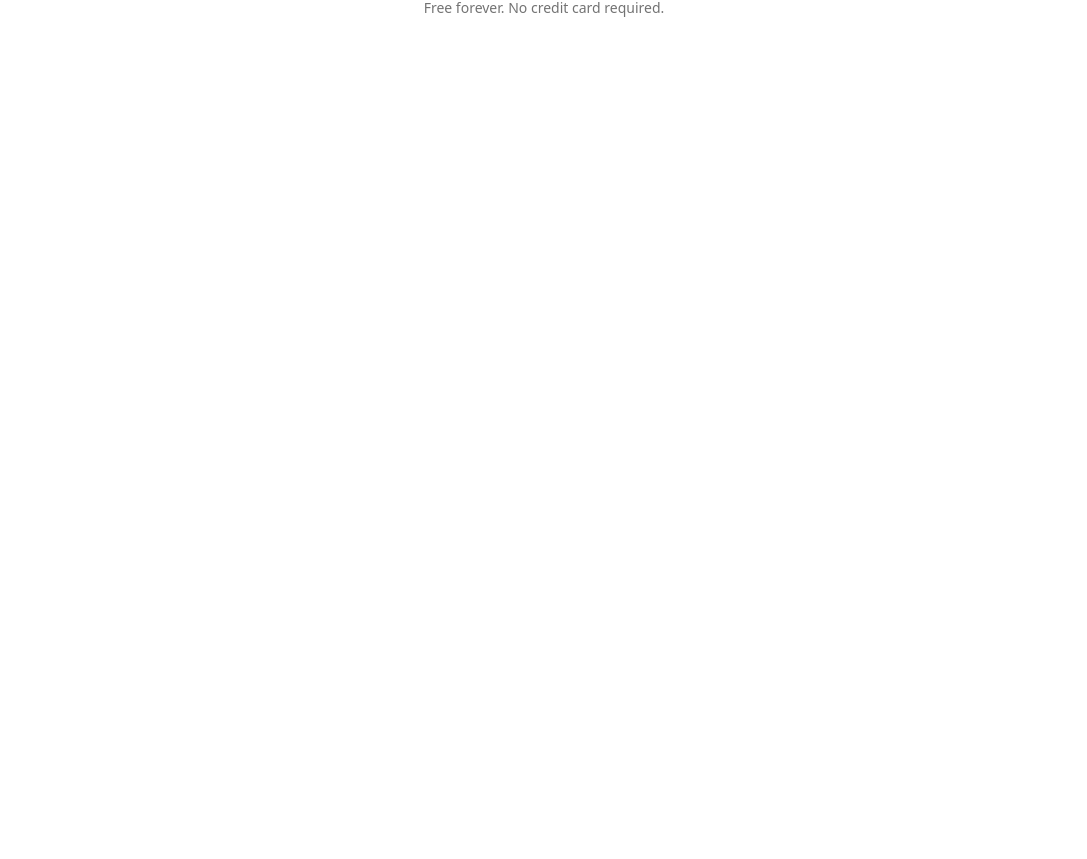
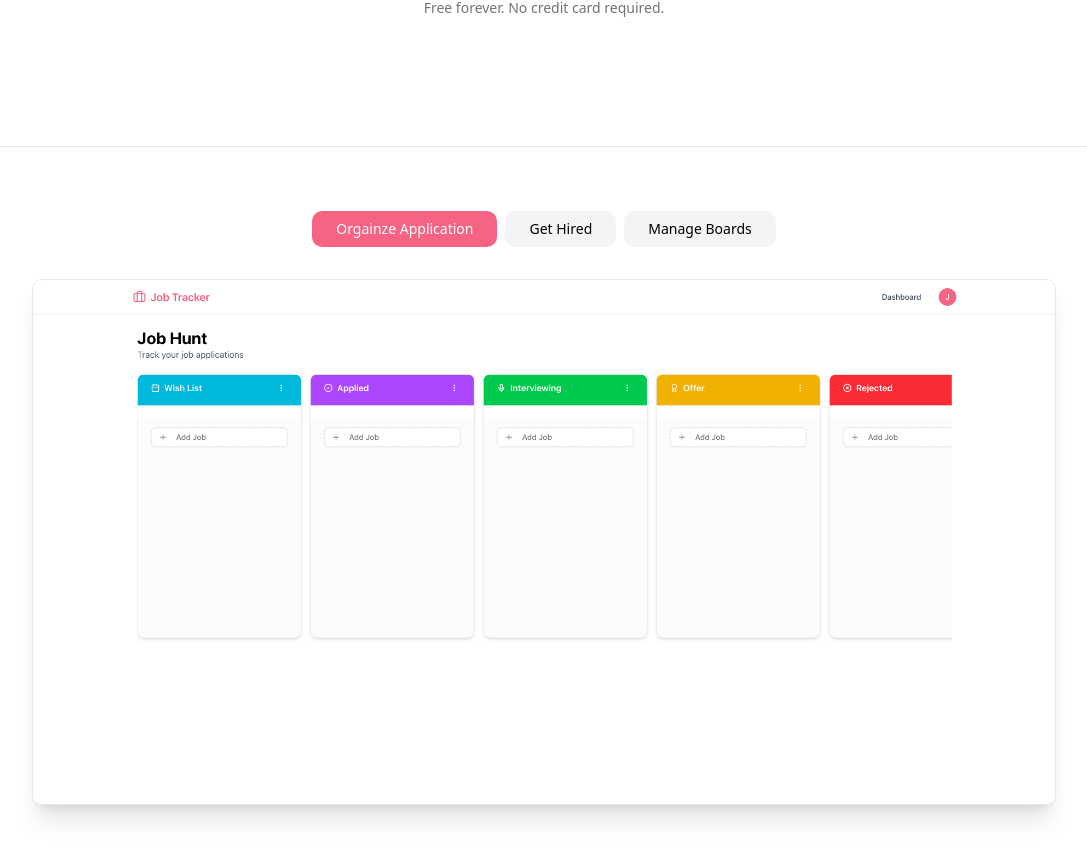
Before and after one commit to JASSIM-ALHUMAID/Training-Application-Tracker, a Next.js app: page / in a window 1280 px wide. Shown: the part 471-1330 px from the top of the page, without its empty margins (96-1183 px from the left). Before the commit the page ends 865 px from the top, so only its background shows below. Built offline with nearby package versions, Linux system fonts and the light colour scheme.

Commit message:
adding hero image CSR section

```diff
--- a/src/app/page.tsx
+++ b/src/app/page.tsx
@@ -1,6 +1,7 @@
 import { Button } from "@/components/ui/button";
 import { ArrowRight } from "lucide-react";
 import Link from "next/link";
+import HeroImages from "@/components/HeroImages";
 
 const Home = () => {
   return (
@@ -27,6 +28,9 @@ const Home = () => {
             </div>
           </div>
         </section>
+
+        {/* hero images */}
+        <HeroImages />
       </main>
     </div>
   );
--- /dev/null
+++ b/src/components/HeroImages.tsx
@@ -0,0 +1,66 @@
+"use client";
+import { Button } from "@/components/ui/button";
+import Image from "next/image";
+import { useState } from "react";
+
+const HeroImages = () => {
+  const [activeImage, setActiveImage] = useState("orgainze"); // orgainze, getHired, manageBoards
+  return (
+    <section className="border-t bg-white py-16">
+      <div className="container mx-auto px-4">
+        <div className="mx-auto max-w-6xl">
+          {/* navigation buttons */}
+          <div className="flex gap-2 justify-center mb-8">
+            <Button
+              onClick={() => setActiveImage("orgainze")}
+              className={`rounded-lg px-6 py-3 text-sm font-medium transition-colors ${activeImage === "orgainze" ? "bg-primary text-white" : "bg-gray-100 text-black hover:bg-gray-200"} `}
+            >
+              Orgainze Application
+            </Button>
+            <Button
+              onClick={() => setActiveImage("getHired")}
+              className={`rounded-lg px-6 py-3 text-sm font-medium transition-colors ${activeImage === "getHired" ? "bg-primary text-white" : "bg-gray-100 text-black hover:bg-gray-200"} `}
+            >
+              Get Hired
+            </Button>
+            <Button
+              onClick={() => setActiveImage("manageBoards")}
+              className={`rounded-lg px-6 py-3 text-sm font-medium transition-colors ${activeImage === "manageBoards" ? "bg-primary text-white" : "bg-gray-100 text-black hover:bg-gray-200"} `}
+            >
+              Manage Boards
+            </Button>
+          </div>
+
+          <div className="relative mx-auto max-w-5xl overflow-hidden rounded-lg border border-gray-200 shadow-xl">
+            {activeImage === "orgainze" && (
+              <Image
+                src="/hero-images/hero1.png"
+                alt="Orgainze Application"
+                width={1200}
+                height={800}
+              />
+            )}
+            {activeImage === "getHired" && (
+              <Image
+                src="/hero-images/hero2.png"
+                alt="Get Hired"
+                width={1200}
+                height={800}
+              />
+            )}
+            {activeImage === "manageBoards" && (
+              <Image
+                src="/hero-images/hero3.png"
+                alt="Manage Boards"
+                width={1200}
+                height={800}
+              />
+            )}
+          </div>
+        </div>
+      </div>
+    </section>
+  );
+};
+
+export default HeroImages;
```
